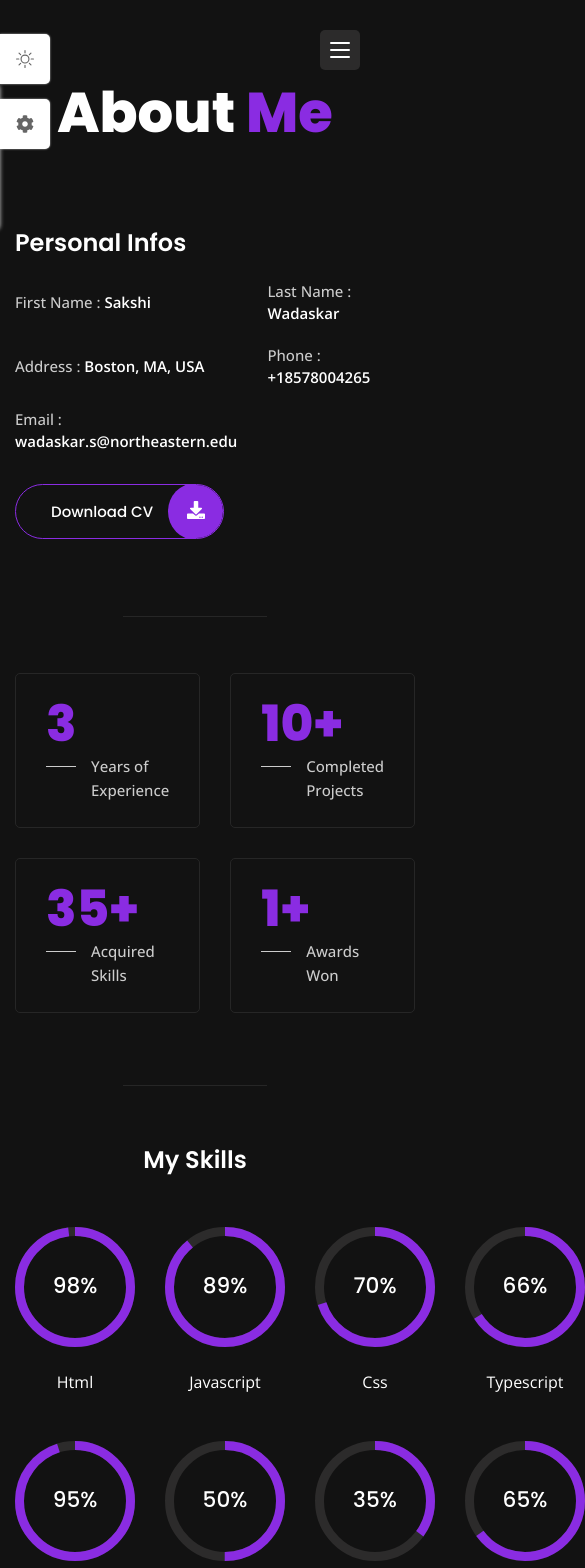
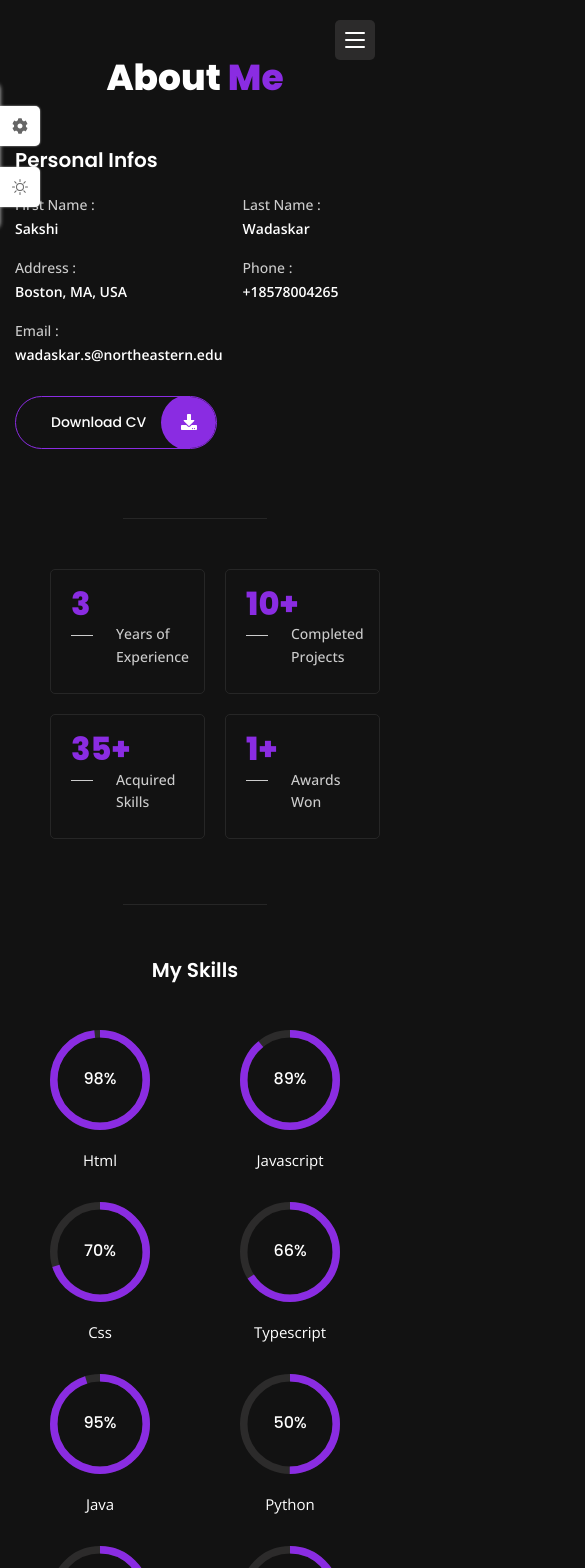
Before and after one commit to sakshiwadaskar/portfolio-website, a React (Vite) app: page /about in a window 390 px wide. Shown: the top 1568 px of the page, 585 px wide, since content can reach past the window. Built offline with nearby package versions, Linux system fonts and the light colour scheme.

Commit message:
Completed the Responsiveness for the device resolutions.

```diff
--- a/src/App.css
+++ b/src/App.css
@@ -43,6 +43,22 @@
     --container-color: hsl(0,1%, 17%);
     --border-color: hsl(0,0%, 15%);
 }
+
+/* Responsive Typography */
+@media screen and (max-width: 1200px){
+    :root{
+        --big-font-size: 36px;
+        --h1-font-size: 32px;
+        --h2-font-size: 24px;
+        --h3-font-size: 20px;
+        --large-font-size: 16px;
+        --normal-font-size: 15px;
+        --small-font-size: 14px;
+        --smallwe-font-size: 13px;
+        --tiny-font-size: 11px;
+    }
+}
+
 
 /*======= BASE =======*/
 *{
--- a/src/index.css
+++ b/src/index.css
@@ -0,0 +1,279 @@
+@media screen and (max-width: 1400px) {
+    .container {
+        max-width: calc(100% - 180px);
+    }
+}
+
+@media screen and (max-width: 1200px) {
+    .grid {
+        gap: 20px;
+    }
+
+    .home__data {
+        padding-right: 40px;
+    }
+
+    .home__title {
+        font-size: var(--big-font-size);
+    }
+
+    .home__description {
+        font-size: var(--small-font-size);
+    }
+
+    .stats {
+        padding-left: 35px;
+    }
+    .stats__title::before {
+        width: 22px;
+    }
+
+    .skills__container {
+        row-gap: 32px;
+    }
+    .progress__circle {
+        width: 100px;
+        height: 100px;
+    }
+    .skills__title {
+        margin-top: 20px;
+    }
+
+    .resume__icon {
+        width: 36px;
+        height: 36px;
+        line-height: 38px;
+    }
+
+    .resume__item {
+        padding-left: 55px;
+    }
+
+    .portfolio__modal-content {
+        max-width: 600px;
+    }
+
+    .modal__close {
+        width: 40px;
+        height: 40px;
+    }
+
+    .form__input-group {
+        grid-template-columns: repeat(2, 1fr);
+        column-gap: 24px;
+    }
+
+    .form__input-group .form__input-div:last-child {
+        grid-column: -1/1;
+    }
+
+    .form__input-div{
+        margin-bottom: 24px;
+    }
+}
+
+@media screen and (max-width: 1024px) {
+    .container {
+        max-width: 720px;
+    }
+
+    .home {
+        padding: 20px;
+        grid-template-columns: 5fr 7fr;
+    }
+
+    .home__data {
+        padding-right: 0;
+    }
+
+    .section {
+        padding-block: 50px;
+    }
+
+    .section__title {
+        margin-bottom: 40px;
+    }
+
+    .about__container,
+    .resume__container,
+    .contact__container{
+        grid-template-columns: 1fr;
+    }
+    .about__container {
+        row-gap: 40px;
+    }
+
+    .subtitle__center {
+        margin-bottom: 45px;
+    }
+
+    .skills__container {
+        grid-template-columns: repeat(3, 1fr);
+    }
+
+    .resume__container {
+        row-gap: 45px;
+    }
+
+    .resume__item:not(:last-child){
+        margin-bottom: 45px;
+    }
+
+    .separator {
+        margin: 65px auto 50px;
+    }
+
+    .portfolio__container {
+        grid-template-columns: repeat(2, 1fr);
+    }
+
+   .contact__container {
+       row-gap: 48px;
+   }
+}
+
+@media screen and (max-width: 768px){
+    .home {
+        grid-template-columns: 1fr;
+        justify-items: center;
+        row-gap: 10px;
+    }
+
+    .color__block {
+        display: none;
+    }
+
+    .home__img {
+        width: 270px;
+        height: 270px;
+        border-radius: 50%;
+        margin-top: auto;
+    }
+
+    .home__content {
+        max-width: 500px;
+        text-align: center;
+        margin-bottom: auto;
+    }
+
+    .home__title {
+        padding-left: 0 ;
+    }
+
+    .home__title::before{
+        all: unset;
+    }
+
+    .home__title span {
+        display: block;
+    }
+
+    .container {
+        max-width: 540px;
+    }
+
+    .portfolio__modal-content {
+        padding: 25px 20px;
+    }
+
+    .modal__close {
+        top: -9%;
+        right: 0;
+    }
+}
+
+@media screen and (max-width: 576px) {
+    .nav__toggle {
+        top:20px;
+        right: 15px;
+
+    }
+
+    .nav__link {
+        column-gap: 20px;
+    }
+
+    .nav__icon,
+    .nav__name {
+        font-size: var(--h3-font-size);
+    }
+
+    .skills__container {
+        grid-template-columns: repeat(2, 1fr);
+    }
+
+    .portfolio__container {
+        grid-template-columns: 1fr;
+    }
+
+    .modal__list {
+        grid-template-columns: 1fr;
+    }
+
+    .modal__img {
+        height: 300px;
+    }
+
+    .form__input-group {
+        grid-template-columns: 1fr;
+    }
+
+    .theme__img {
+        width: 25px;
+    }
+
+    .style__switcher-toggler,
+    .theme-toggler {
+        width: 40px;
+        height: 40px;
+    }
+
+    .style__switcher-toggler {
+        top: 15%;
+    }
+
+    .theme-toggler {
+        bottom: 15%;
+    }
+
+    .style__switcher-close {
+        top: 5%;
+    }
+}
+
+@media screen and (max-width: 450px) {
+    .home__img {
+        display: none;
+    }
+
+    .home__content {
+        margin-block: auto;
+        text-align: left;
+    }
+
+    .home__title {
+        font-size: var(--h1-font-size);
+    }
+
+    .home__description {
+        text-align: justify;
+    }
+
+    .info__title {
+        display: block;
+        margin-bottom: 4px;
+    }
+    .stats__box {
+        padding: 15px 15px 25px 20px;
+    }
+}
+
+@media screen and (max-width: 350px) {
+    .home__title span {
+        display: inline;
+    }
+
+    .stats {
+        grid-template-columns: 1fr;
+    }
+}
--- a/src/pages/portfolio/portfolio.css
+++ b/src/pages/portfolio/portfolio.css
@@ -79,7 +79,7 @@
 
 .modal__list {
     grid-template-columns: repeat(2, 1fr);
-    row-gap: 10px;
+    row-gap: 10px !important;
     margin-bottom: 24px;
 }
 
```
